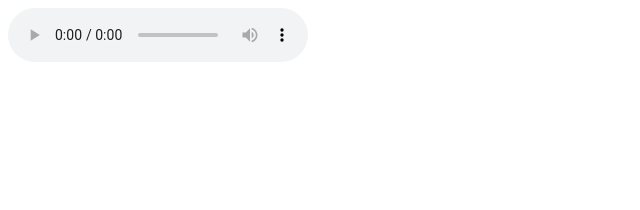
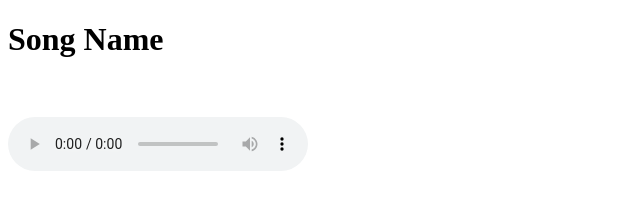
Before and after one commit to jcmworld/jmc, a plain HTML site: page moh.html in a window 1280 px wide. Shown: the whole page, without its empty margins (0-640 px from the left). Drawn offline with Linux system fonts and the light colour scheme.

Commit message:
Update moh.html

```diff
--- a/moh.html
+++ b/moh.html
@@ -1,7 +1,7 @@
 <!DOCTYPE html>
 <html>
 <body>
-
+<h1>Song Name<h1> <br> <Artist Name>
 <audio controls>
   <source src="horse.mp3" type="audio/mpeg">
   <source src="horse.mp3" type="audio/mpeg">
```
